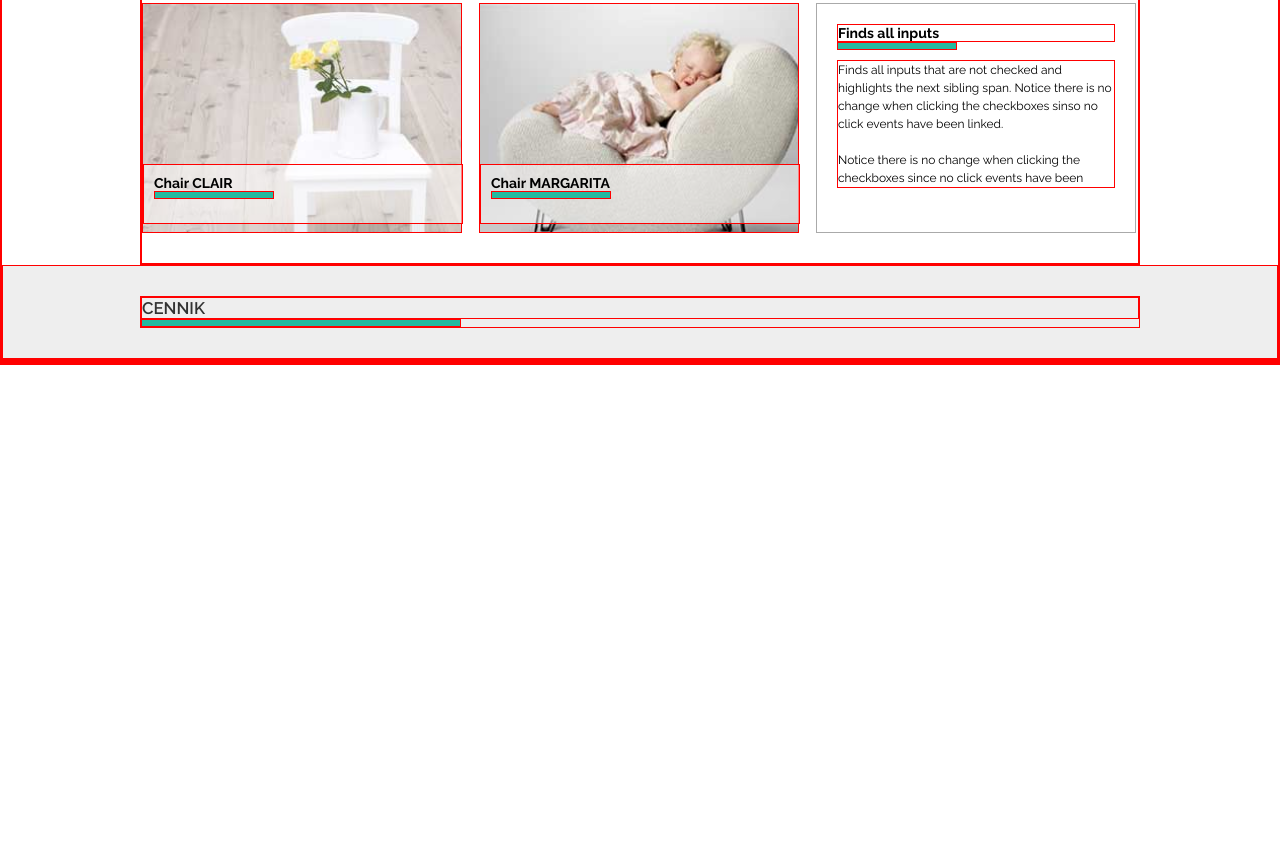
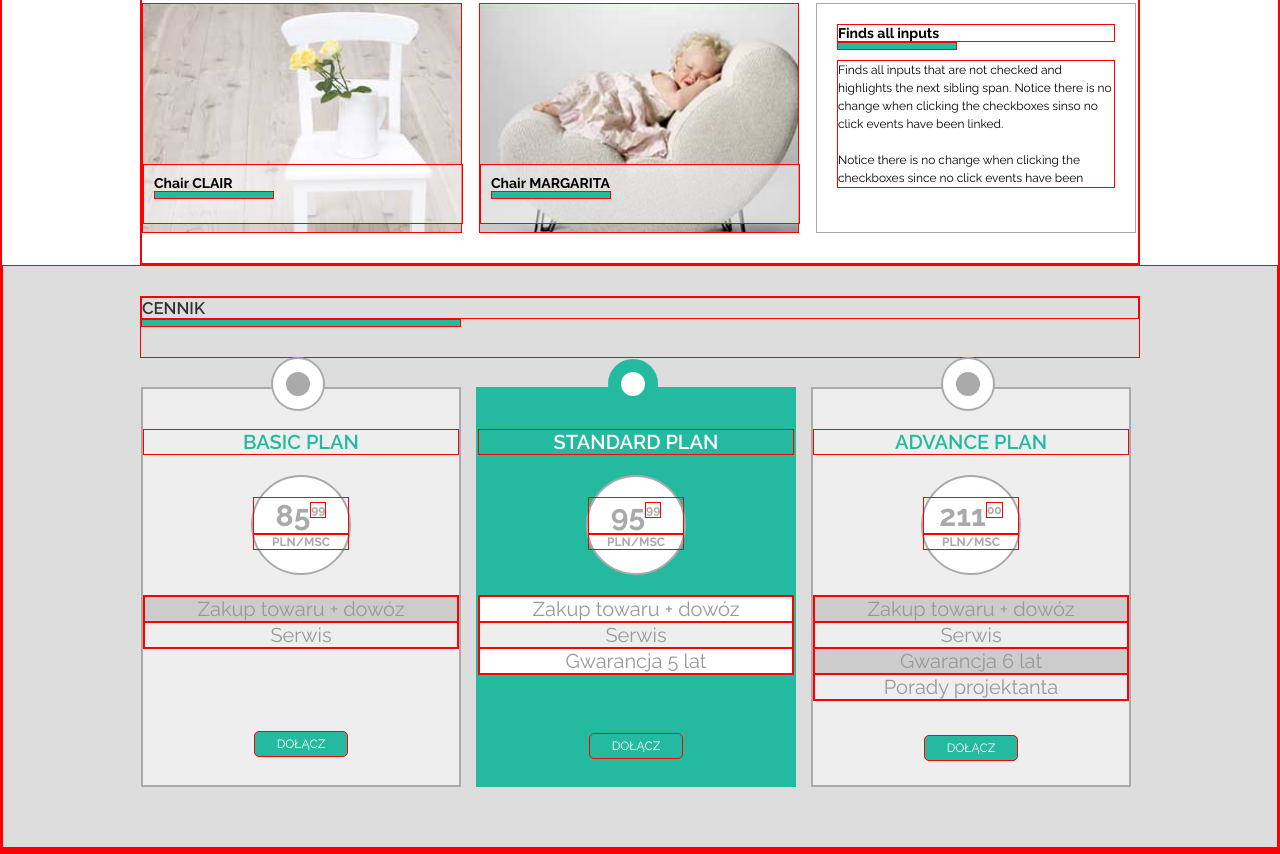
Before and after one commit to RadekM86/exercises, a plain HTML site: page layout 5/index.html in a window 1280 px wide. Shown: the part 523-1377 px from the top of the page. Before the commit the page ends 888 px from the top, so only its background shows below. Drawn offline with Linux system fonts and the light colour scheme.

Commit message:
Uzupełniłem sekcję z planami

```diff
--- a/layout 5/CSS/style.css
+++ b/layout 5/CSS/style.css
@@ -175,7 +175,7 @@ h1{
   line-height: 18px;
 }
 .pricelist{
-  background-color: #EEE;
+  background-color: #DDD;
   width: 100%;
   padding:30px 0;
   font-size: 1.2em;
@@ -184,4 +184,95 @@ h1{
 }
 .pricelist .teal{
   width: 320px;
+  margin-bottom: 30px;
 }
+.plan{
+  background-color: #EEE;
+  width: 320px;
+  height:400px;
+  float:left;
+  display: inline-block;
+  margin: 30px 0;
+  color: #AAA;
+  border: 2px solid #AAA;
+  font-size: 20px;
+  color: #24baa0;
+  text-align: center;
+  position: relative;
+}
+.price{
+  background-color: white;
+  margin: 20px auto;
+  font-size: 30px;
+  font-weight: bold;
+  color: #AAA;
+  width: 100px;
+  height:100px;
+  text-align: center;
+  border-radius: 50%;
+  border: 2px solid #AAA;
+  padding: 20px 0;
+}
+sup{
+  position:relative;
+  top: -1em;
+  font-size: 0.4em;
+}
+.price p:last-child{
+  font-size: 12px;
+  text-align: center;
+}
+#eye{
+  background-color: #AAA;
+  width:50px;
+  height: 50px;
+  border-radius: 50%;
+  border: 13px solid white;
+  box-shadow: 0 0 0 2px #AAA;
+  margin-left: 130px;
+  margin-top: -30px;
+  margin-bottom:20px;
+}
+.plan li{
+  font-size: 20px;
+  font-weight: 400;
+  color: #999;
+  list-style-type: none;
+}
+.plan li:nth-child(2n+1){
+  background-color: #CCC;
+}
+.plan li:nth-child(2n+2){
+  background-color: #EEE;
+}
+#join{
+  color: white;
+  margin: 10px auto;
+  width: 30%;
+  padding:5px;
+  border-radius: 5px;
+  font-size: 12px;
+  font-weight: 400;
+  background-color: #24baa0;
+}
+.middle{
+  color: white;
+  margin: 30px 15px;
+  background-color:  #24baa0;
+  border: 2px solid  #24baa0;
+}
+#join .middle{
+  background-color: white;
+  color:  #24baa0;
+}
+.middle li:nth-child(2n+1){
+  background-color: #FFF;
+}
+.middle li:nth-child(2n+2){
+  background-color: #EEE;
+}
+.middle #eye{
+  background-color: white;
+  box-shadow: none;
+  border-color: #24baa0;
+}
--- a/layout 5/index.html
+++ b/layout 5/index.html
@@ -45,6 +45,48 @@
     <div class="container">
     <p>CENNIK</p>
     <p class="teal"> </p>
+    <div class="plan">
+      <div id="eye"> </div>
+        <p>BASIC PLAN</p>
+      <div class="price">
+      <p>85<sup>99</sup></p><p>PLN/MSC</p>
+    </div>
+    <ul>
+      <li>Zakup towaru + dowóz</li>
+      <li>Serwis</li>
+    </ul>
+    <br><br><br>
+    <div id="join">DOŁĄCZ</div>
+    </div>
+    <div class="plan middle">
+      <div id="eye"> </div>
+        <p>STANDARD PLAN</p>
+      <div class="price">
+      <p>95<sup>99</sup></p><p>PLN/MSC</p>
+    </div>
+    <ul>
+      <li>Zakup towaru + dowóz</li>
+      <li>Serwis</li>
+      <li>Gwarancja 5 lat</li>
+    </ul>
+    <br><br>
+    <div id="join">DOŁĄCZ</div>
+    </div>
+    <div class="plan">
+      <div id="eye"> </div>
+        <p>ADVANCE PLAN</p>
+      <div class="price">
+      <p>211<sup>00</sup></p><p>PLN/MSC</p>
+    </div>
+    <ul>
+      <li>Zakup towaru + dowóz</li>
+      <li>Serwis</li>
+      <li>Gwarancja 6 lat</li>
+      <li>Porady projektanta</li>
+    </ul>
+    <br>
+    <div id="join">DOŁĄCZ</div>
+    </div>
     </div>
   </section>
   <section class="contact"></section>
```
